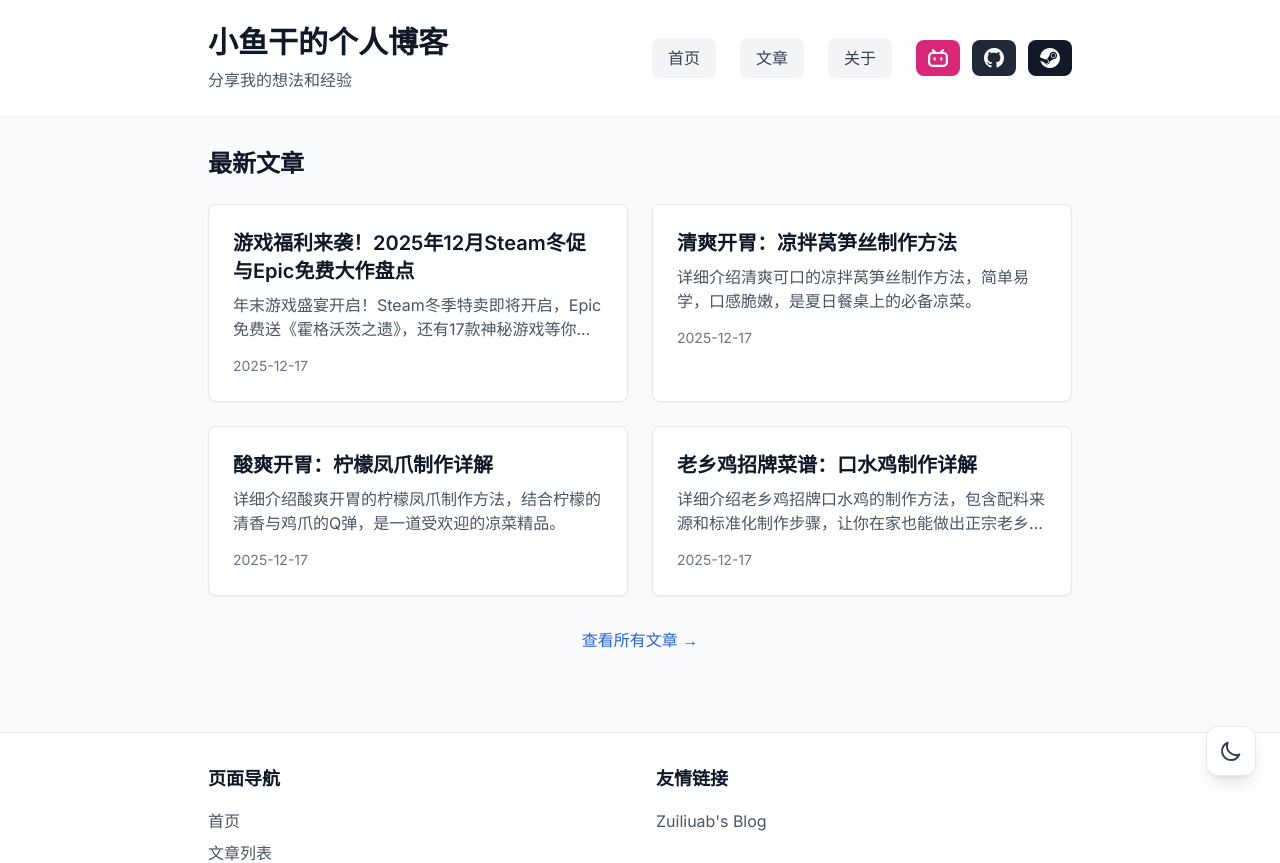
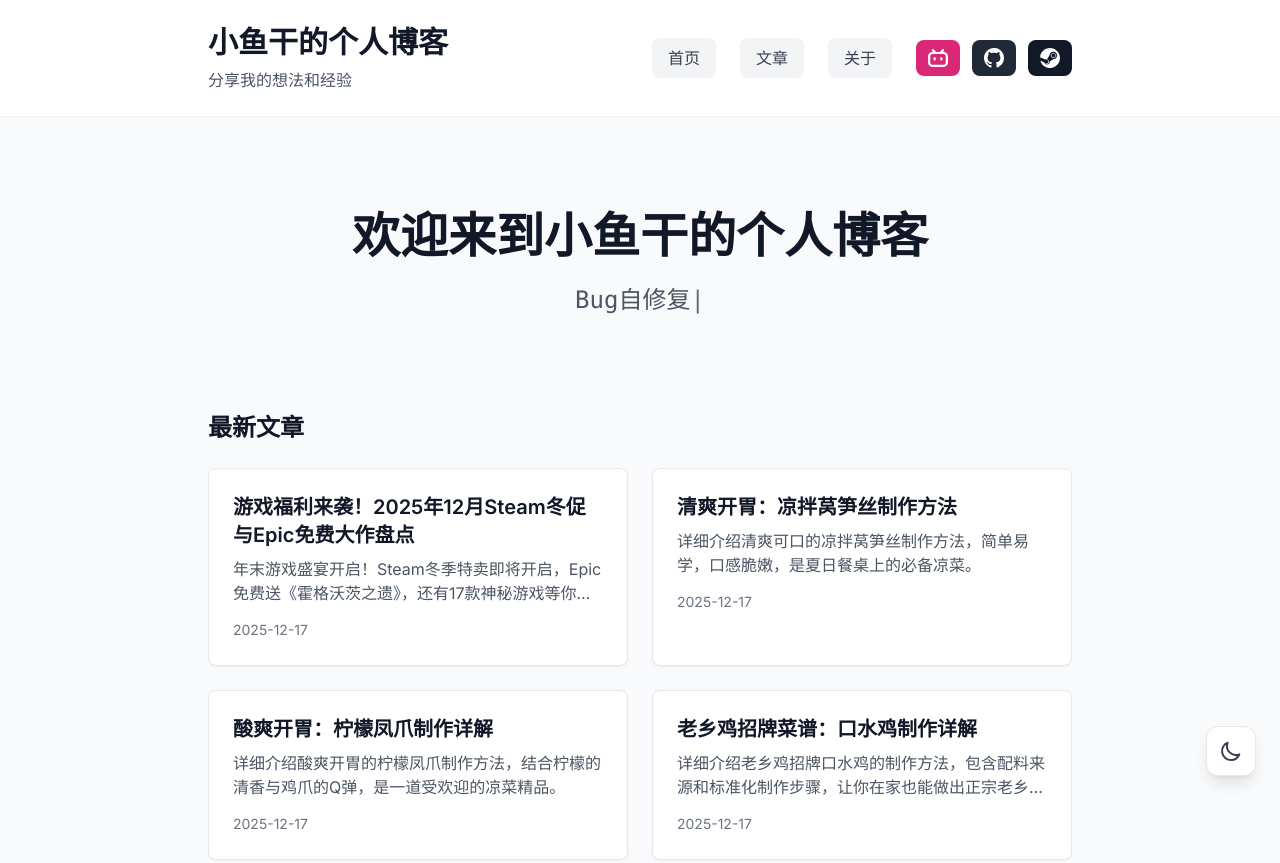
Before and after one commit to KaMuMom/KaMuMom.github.io, a Next.js app: page / in a window 1280 px wide. Shown: the top 863 px of the page. Built offline with nearby package versions, Linux system fonts and the light colour scheme.

Commit message:
Add welcome banner with dynamic programmer blessings

```diff
--- a/src/app/page.tsx
+++ b/src/app/page.tsx
@@ -1,12 +1,15 @@
 import Link from 'next/link'
 import { getSortedPostsData } from '@/lib/posts'
 import type { PostData } from '@/lib/posts'
+import WelcomeBanner from '@/components/WelcomeBanner'
 
 export default function Home() {
   const allPostsData = getSortedPostsData()
 
   return (
     <div className="space-y-8">
+      <WelcomeBanner />
+
       <section>
         <h2 className="text-2xl font-bold text-gray-900 dark:text-gray-100 mb-6 fade-in" style={{animationDelay: '0.6s'}}>最新文章</h2>
         <div className="grid gap-6 md:grid-cols-2 stagger-animation">
--- /dev/null
+++ b/src/components/WelcomeBanner.tsx
@@ -0,0 +1,91 @@
+'use client'
+
+import { useState, useEffect } from 'react'
+
+const programmerBlessings = [
+  "代码永远不崩溃",
+  "Bug自动修复",
+  "需求不再变更",
+  "编译一次通过",
+  "服务器永不宕机",
+  "数据库永不丢失",
+  "缓存命中率 100%",
+  "API响应时间 < 1ms",
+  "测试覆盖率 100%",
+  "代码审查一次通过",
+  "部署零错误",
+  "用户永远满意",
+  "产品经理不提新需求",
+  "老板不催进度",
+  "咖啡永远续杯",
+  "键盘永不磨损",
+  "显示器永不闪烁",
+  "网络延迟为 0",
+  "内存永远够用",
+  "CPU永远满载"
+]
+
+export default function WelcomeBanner() {
+  const [currentBlessing, setCurrentBlessing] = useState('')
+  const [currentCharIndex, setCurrentCharIndex] = useState(0)
+  const [isDeleting, setIsDeleting] = useState(false)
+  const [blessingIndex, setBlessingIndex] = useState(0)
+  const [showContent, setShowContent] = useState(false)
+
+  useEffect(() => {
+    setShowContent(true)
+  }, [])
+
+  useEffect(() => {
+    const currentFullBlessing = programmerBlessings[blessingIndex]
+
+    const typingTimeout = setTimeout(() => {
+      if (!isDeleting && currentCharIndex < currentFullBlessing.length) {
+        // 打字效果，偶尔出现乱码
+        const shouldShowGlitch = Math.random() < 0.1
+        if (shouldShowGlitch) {
+          const glitchChars = '!@#$%^&*()_+-=[]{}|;:,.<>?'
+          const randomChar = glitchChars[Math.floor(Math.random() * glitchChars.length)]
+          setCurrentBlessing(prev => prev.slice(0, -1) + randomChar)
+          setTimeout(() => {
+            setCurrentBlessing(prev => prev.slice(0, -1) + currentFullBlessing[currentCharIndex])
+            setCurrentCharIndex(prev => prev + 1)
+          }, 50)
+        } else {
+          setCurrentBlessing(prev => prev + currentFullBlessing[currentCharIndex])
+          setCurrentCharIndex(prev => prev + 1)
+        }
+      } else if (!isDeleting && currentCharIndex === currentFullBlessing.length) {
+        // 完成输入，等待后开始删除
+        setTimeout(() => setIsDeleting(true), 2000)
+      } else if (isDeleting && currentCharIndex > 0) {
+        // 删除效果
+        setCurrentBlessing(prev => prev.slice(0, -1))
+        setCurrentCharIndex(prev => prev - 1)
+      } else if (isDeleting && currentCharIndex === 0) {
+        // 完成删除，切换到下一个祝福语
+        setIsDeleting(false)
+        setBlessingIndex((prev) => (prev + 1) % programmerBlessings.length)
+      }
+    }, isDeleting ? 50 : 100)
+
+    return () => clearTimeout(typingTimeout)
+  }, [currentCharIndex, isDeleting, blessingIndex])
+
+  return (
+    <div className={`text-center py-16 transition-opacity duration-1000 ${
+      showContent ? 'opacity-100' : 'opacity-0'
+    }`}>
+      <h1 className="text-4xl md:text-5xl font-bold text-gray-900 dark:text-gray-100 mb-6 fade-in">
+        欢迎来到小鱼干的个人博客
+      </h1>
+
+      <div className="text-xl md:text-2xl h-8 flex items-center justify-center">
+        <span className="text-gray-600 dark:text-gray-400 font-mono">
+          {currentBlessing}
+          <span className="animate-pulse">|</span>
+        </span>
+      </div>
+    </div>
+  )
+}
```
